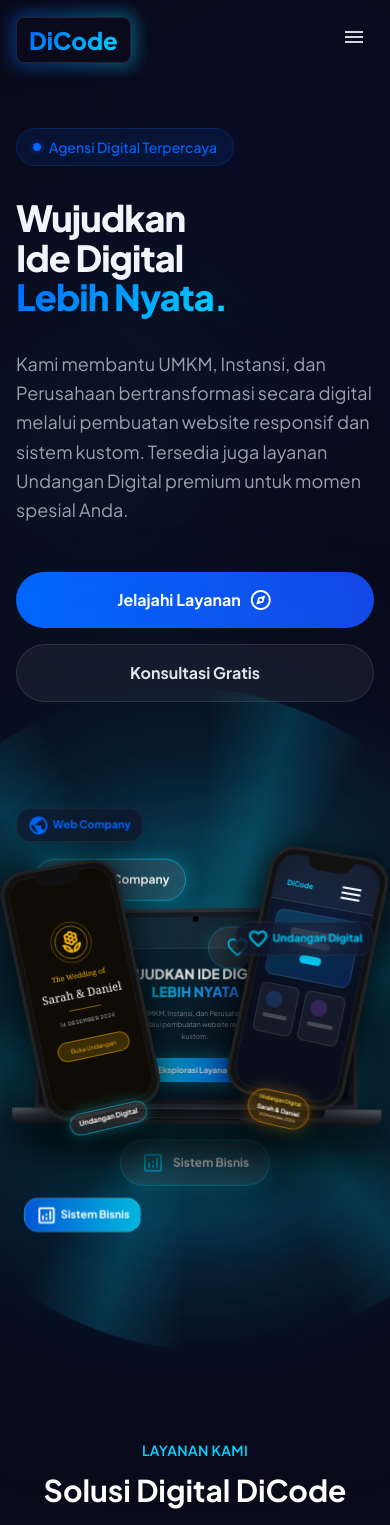
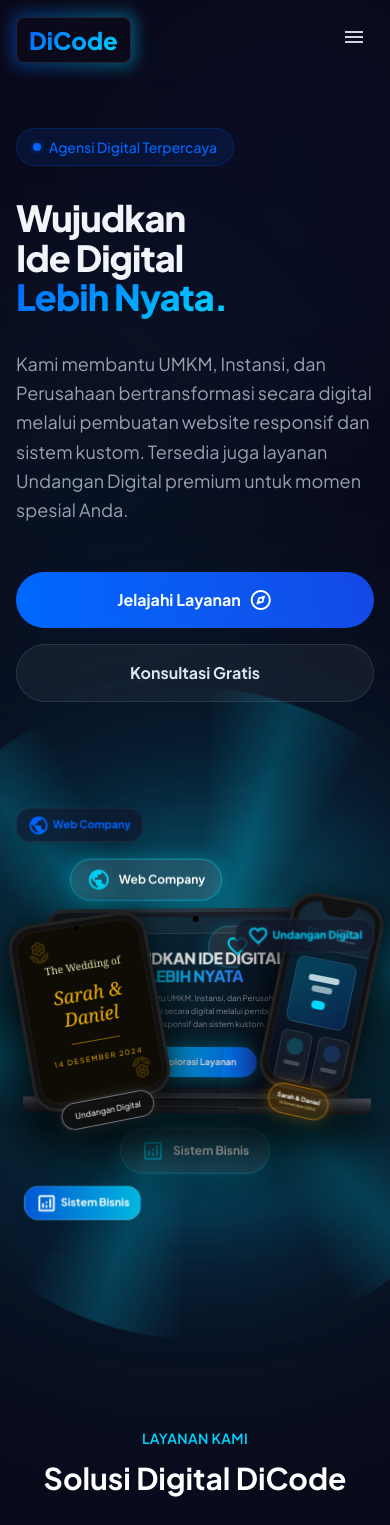
Before and after one commit to dmakapeli-prog/dtech-website, a Next.js app: page / in a window 390 px wide. Shown: the top 1525 px of the page. Built offline with nearby package versions, Linux system fonts and the light colour scheme.

Commit message:
Rebuild hero mockup - tablet laptop HP layout DiCode

```diff
--- a/app/page.js
+++ b/app/page.js
@@ -286,7 +286,7 @@ export default function Home() {
 
 const HeroMockup = () => {
   return (
-    <div className="relative w-full max-w-5xl mx-auto flex items-center justify-center py-20 md:py-32" style={{ perspective: '1200px' }}>
+    <div className="relative w-full max-w-6xl mx-auto flex items-center justify-center py-20 md:py-32" style={{ perspective: '1200px' }}>
       <style>{`
         @keyframes float-mockup {
           0%, 100% { transform: translateY(0px); }
@@ -298,7 +298,7 @@ const HeroMockup = () => {
         }
         @keyframes pulse-glow {
           0%, 100% { opacity: 0.4; transform: scale(1); }
-          50% { opacity: 0.7; transform: scale(1.1); }
+          50% { opacity: 0.8; transform: scale(1.1); }
         }
         @keyframes ray-spin {
           0% { transform: rotate(0deg); }
@@ -328,9 +328,9 @@ const HeroMockup = () => {
 
       {/* Spotlight and Rays behind everything */}
       <div className="absolute top-1/2 left-1/2 -translate-x-1/2 -translate-y-1/2 w-[120%] h-[120%] z-0 pointer-events-none flex items-center justify-center">
-        <div className="absolute w-[60%] h-[60%] bg-[#00D9FF] blur-[100px] md:blur-[120px] rounded-full opacity-60 animate-pulse-glow"></div>
-        <div className="absolute w-[80%] h-[80%] bg-[#00D9FF] blur-[150px] rounded-full opacity-30"></div>
-        <div className="absolute w-[150%] h-[150%] opacity-20 animate-ray-spin rounded-full" style={{
+        <div className="absolute w-[60%] h-[60%] bg-[#00D9FF] blur-[100px] md:blur-[140px] rounded-full opacity-70 animate-pulse-glow"></div>
+        <div className="absolute w-[80%] h-[80%] bg-[#00D9FF] blur-[180px] rounded-full opacity-40"></div>
+        <div className="absolute w-[150%] h-[150%] opacity-25 animate-ray-spin rounded-full" style={{
           background: 'conic-gradient(from 0deg at 50% 50%, transparent 0deg, rgba(0,217,255,0.8) 15deg, transparent 30deg, transparent 60deg, rgba(0,217,255,0.8) 75deg, transparent 90deg, transparent 120deg, rgba(0,217,255,0.8) 135deg, transparent 150deg, transparent 180deg, rgba(0,217,255,0.8) 195deg, transparent 210deg, transparent 240deg, rgba(0,217,255,0.8) 255deg, transparent 270deg, transparent 300deg, rgba(0,217,255,0.8) 315deg, transparent 330deg, transparent 360deg)'
         }}></div>
       </div>
@@ -339,8 +339,8 @@ const HeroMockup = () => {
       <div className="relative w-full flex items-center justify-center z-10 animate-float-mockup">
 
         {/* FLOATING BADGES (Independent of devices) */}
-        {/* Top Left: Web Company */}
-        <div className="absolute -top-10 left-[5%] md:left-[10%] z-50 animate-float-badge">
+        {/* Top Center-Left: Web Company */}
+        <div className="absolute -top-10 left-[15%] md:left-[25%] z-50 animate-float-badge">
           <div className="bg-white/10 backdrop-blur-md border border-[#00D9FF]/50 px-4 py-2 rounded-full flex items-center gap-2 shadow-[0_0_20px_rgba(0,217,255,0.3)]">
             <span className="material-symbols-outlined text-[#00D9FF] text-sm md:text-base">public</span>
             <span className="text-white font-bold text-xs md:text-sm">Web Company</span>
@@ -363,9 +363,50 @@ const HeroMockup = () => {
           </div>
         </div>
 
+        {/* TABLET KIRI (UNDANGAN DIGITAL) */}
+        <div
+          className="absolute left-[0%] md:left-[2%] bottom-[5%] md:bottom-[-2%] w-[38%] md:w-[28%] max-w-[240px] z-40 drop-shadow-[0_25px_45px_rgba(0,0,0,0.8)] group"
+          style={{ transform: 'rotate(-10deg) rotateY(15deg) translateZ(40px)' }}
+        >
+          {/* Tablet Frame */}
+          <div className="w-full aspect-[3/4] bg-[#111] rounded-[1.5rem] md:rounded-[2.5rem] border-[3px] md:border-[8px] border-[#222] relative flex flex-col p-1 md:p-2 overflow-hidden shadow-[0_0_25px_rgba(0,0,0,0.6)]">
+            {/* Camera */}
+            <div className="absolute top-1 md:top-2 left-1/2 -translate-x-1/2 w-1 md:w-2 h-1 md:h-2 bg-black rounded-full z-50"></div>
+
+            {/* Screen Content - Undangan Pernikahan */}
+            <div className="flex-1 bg-[#0f0c05] rounded-[1.2rem] md:rounded-[2rem] relative overflow-hidden flex flex-col border border-white/5">
+              <div className="absolute top-0 left-0 w-full h-full bg-[radial-gradient(ellipse_at_top,_var(--tw-gradient-stops))] from-yellow-600/10 via-[#0f0c05] to-[#0f0c05]"></div>
+
+              {/* Ornamen bunga emas sudut */}
+              <div className="absolute top-0 left-0 p-2 md:p-4 text-yellow-500/40 opacity-50 transform -scale-x-100">
+                 <span className="material-symbols-outlined text-3xl md:text-5xl">local_florist</span>
+              </div>
+              <div className="absolute bottom-0 right-0 p-2 md:p-4 text-yellow-500/40 opacity-50 transform rotate-180">
+                 <span className="material-symbols-outlined text-3xl md:text-5xl">local_florist</span>
+              </div>
+
+              <div className="flex-1 flex flex-col items-center justify-center p-4 text-center relative z-10">
+                <h3 className="text-[10px] md:text-[14px] lg:text-[16px] font-serif text-yellow-100/90 mb-2">The Wedding of</h3>
+                <h2 className="text-[18px] md:text-[28px] lg:text-[36px] font-serif text-yellow-500 mb-3 md:mb-5 leading-tight italic">Sarah & Daniel</h2>
+
+                <div className="w-12 md:w-20 h-px bg-yellow-500/50 mb-3 md:mb-5"></div>
+
+                <p className="text-[7px] md:text-[10px] lg:text-[12px] text-yellow-500 font-sans tracking-[0.2em] md:tracking-[0.3em]">14 DESEMBER 2024</p>
+              </div>
+            </div>
+          </div>
+
+          {/* Badge under Tablet */}
+          <div className="absolute -bottom-5 md:-bottom-8 left-1/2 -translate-x-1/2 w-full md:w-[120%] flex justify-center z-50">
+            <div className="bg-[#111]/80 backdrop-blur-md border border-gray-300/50 px-3 md:px-5 py-1.5 md:py-2 rounded-full flex items-center justify-center shadow-[0_0_15px_rgba(255,255,255,0.1)] whitespace-nowrap">
+               <span className="text-gray-200 font-medium text-[8px] md:text-[12px] lg:text-sm">Undangan Digital</span>
+            </div>
+          </div>
+        </div>
+
         {/* LAPTOP (CENTER) */}
         <div
-          className="relative w-[90%] md:w-[70%] max-w-[800px] z-30 drop-shadow-[0_30px_50px_rgba(0,0,0,0.8)]"
+          className="relative w-[85%] md:w-[65%] max-w-[800px] z-30 drop-shadow-[0_30px_50px_rgba(0,0,0,0.8)]"
           style={{ transform: 'rotateY(-5deg) rotateX(5deg) translateZ(0px)' }}
         >
           {/* Laptop Screen Frame */}
@@ -380,7 +421,7 @@ const HeroMockup = () => {
 
               {/* Navbar */}
               <div className="w-full h-8 md:h-14 border-b border-white/10 flex items-center px-4 md:px-6 relative z-10 bg-white/5 backdrop-blur-sm justify-between">
-                <span className="text-xs md:text-base font-extrabold text-white tracking-wider">DiCode</span>
+                <span className="text-xs md:text-base font-extrabold text-[#00D9FF] tracking-wider">DiCode</span>
                 <div className="hidden md:flex gap-6">
                   <div className="w-10 h-1.5 bg-white/20 rounded-full"></div>
                   <div className="w-10 h-1.5 bg-white/20 rounded-full"></div>
@@ -390,14 +431,14 @@ const HeroMockup = () => {
 
               {/* Hero Content on Screen */}
               <div className="flex-1 flex flex-col items-center justify-center p-4 md:p-6 text-center relative z-10">
-                <h2 className="text-[14px] md:text-[32px] lg:text-[36px] font-black text-white leading-tight mb-2 md:mb-4">
+                <h2 className="text-[16px] md:text-[32px] lg:text-[40px] font-black text-white leading-[1.1] mb-2 md:mb-5 tracking-tight">
                   WUJUDKAN IDE DIGITAL <br/>
                   <span className="text-transparent bg-clip-text bg-gradient-to-r from-[#00D9FF] to-blue-500">LEBIH NYATA</span>
                 </h2>
-                <p className="text-[7px] md:text-[12px] lg:text-[14px] text-gray-400 max-w-[80%] md:max-w-[70%] mb-4 md:mb-8 leading-relaxed">
+                <p className="text-[8px] md:text-[12px] lg:text-[14px] text-gray-400 max-w-[80%] md:max-w-[70%] mb-4 md:mb-8 leading-relaxed">
                   Kami membantu UMKM, Instansi, dan Perusahaan bertransformasi secara digital melalui pembuatan website responsif dan sistem kustom.
                 </p>
-                <div className="px-4 py-1.5 md:px-8 md:py-3 bg-gradient-to-r from-[#00D9FF] to-blue-600 rounded-full text-white text-[8px] md:text-[14px] font-bold shadow-[0_0_20px_rgba(0,217,255,0.4)]">
+                <div className="px-5 py-2 md:px-8 md:py-3.5 bg-gradient-to-r from-[#00D9FF] to-blue-600 rounded-full text-white text-[9px] md:text-[14px] font-bold shadow-[0_0_20px_rgba(0,217,255,0.4)]">
                   Eksplorasi Layanan
                 </div>
 
@@ -427,52 +468,9 @@ const HeroMockup = () => {
           </div>
         </div>
 
-        {/* HP KIRI (UNDANGAN DIGITAL) */}
-        <div
-          className="absolute left-[0%] md:left-[5%] bottom-[5%] md:bottom-[-5%] w-[32%] md:w-[25%] max-w-[180px] z-40 drop-shadow-[0_20px_40px_rgba(0,0,0,0.8)] group"
-          style={{ transform: 'rotate(-12deg) rotateY(15deg) translateZ(50px)' }}
-        >
-          {/* Phone Frame */}
-          <div className="w-full aspect-[9/19] bg-[#111] rounded-[1.5rem] md:rounded-[2rem] border-[3px] md:border-[6px] border-[#222] relative flex flex-col p-1 md:p-1.5 overflow-hidden shadow-[0_0_20px_rgba(0,0,0,0.5)]">
-            {/* Notch */}
-            <div className="absolute top-1 md:top-1.5 left-1/2 -translate-x-1/2 w-[40%] h-3 md:h-4 bg-[#111] rounded-b-xl z-50"></div>
-
-            {/* Screen Content - Undangan Pernikahan */}
-            <div className="flex-1 bg-[#0f0c05] rounded-[1.2rem] md:rounded-[1.5rem] relative overflow-hidden flex flex-col border border-white/5">
-              <div className="absolute top-0 left-0 w-full h-full bg-[radial-gradient(ellipse_at_top,_var(--tw-gradient-stops))] from-yellow-600/20 via-[#0f0c05] to-[#0f0c05]"></div>
-
-              <div className="flex-1 flex flex-col items-center justify-center p-2 md:p-4 text-center relative z-10">
-                <div className="w-10 h-10 md:w-16 md:h-16 border border-yellow-500/30 rounded-full flex items-center justify-center mb-2 md:mb-4 relative">
-                   <div className="absolute w-8 h-8 md:w-12 md:h-12 border border-yellow-500/50 rounded-full rotate-45"></div>
-                   <span className="material-symbols-outlined text-yellow-500 text-lg md:text-2xl">local_florist</span>
-                </div>
-
-                <h3 className="text-[7px] md:text-[12px] lg:text-[14px] font-serif text-yellow-500 mb-1">The Wedding of</h3>
-                <h2 className="text-[11px] md:text-[18px] lg:text-[22px] font-serif text-white mb-2 md:mb-4 leading-tight">Sarah & Daniel</h2>
-
-                <div className="w-8 md:w-12 h-px bg-yellow-500/50 mb-2 md:mb-4"></div>
-
-                <p className="text-[5px] md:text-[8px] lg:text-[10px] text-gray-300 font-sans tracking-widest">14 DESEMBER 2024</p>
-
-                <div className="mt-3 md:mt-6 px-3 py-1 md:px-4 md:py-1.5 bg-yellow-500/20 border border-yellow-500/50 rounded-full text-yellow-500 text-[6px] md:text-[10px]">
-                  Buka Undangan
-                </div>
-              </div>
-            </div>
-          </div>
-
-          {/* Badge under HP KIRI */}
-          <div className="absolute -bottom-4 md:-bottom-6 left-1/2 -translate-x-1/2 w-full md:w-[110%] flex justify-center z-50">
-            <div className="bg-white/10 backdrop-blur-md border border-[#00D9FF]/50 px-2 md:px-3 py-1 md:py-1.5 rounded-full flex items-center justify-center shadow-[0_0_15px_rgba(0,217,255,0.3)] whitespace-nowrap">
-               <span className="text-white font-bold text-[7px] md:text-[10px] lg:text-xs">Undangan Digital</span>
-            </div>
-          </div>
-        </div>
-
-
         {/* HP KANAN (WEBSITE BISNIS) */}
         <div
-          className="absolute right-[0%] md:right-[5%] bottom-[10%] md:bottom-[0%] w-[32%] md:w-[25%] max-w-[180px] z-40 drop-shadow-[0_20px_40px_rgba(0,0,0,0.8)] group"
+          className="absolute right-[0%] md:right-[2%] bottom-[10%] md:bottom-[5%] w-[25%] md:w-[18%] max-w-[140px] z-40 drop-shadow-[0_20px_40px_rgba(0,0,0,0.8)] group"
           style={{ transform: 'rotate(12deg) rotateY(-15deg) translateZ(60px)' }}
         >
           {/* Phone Frame */}
@@ -482,7 +480,7 @@ const HeroMockup = () => {
 
             {/* Screen Content - Website Bisnis */}
             <div className="flex-1 bg-[#0a0f1d] rounded-[1.2rem] md:rounded-[1.5rem] relative overflow-hidden flex flex-col border border-white/5">
-              <div className="absolute top-0 right-0 w-24 h-24 md:w-32 md:h-32 bg-blue-500/20 blur-2xl rounded-full"></div>
+              <div className="absolute top-0 right-0 w-24 h-24 md:w-32 md:h-32 bg-[#00D9FF]/20 blur-2xl rounded-full"></div>
 
               {/* Header */}
               <div className="pt-4 pb-1 md:pt-6 md:pb-2 px-3 md:px-4 border-b border-white/10 flex justify-between items-center bg-white/5">
@@ -493,19 +491,19 @@ const HeroMockup = () => {
               {/* Body */}
               <div className="flex-1 p-2 md:p-3 space-y-2 md:space-y-3">
                 {/* Hero */}
-                <div className="w-full h-16 md:h-24 bg-gradient-to-br from-[#00D9FF]/20 to-blue-600/20 rounded-lg md:rounded-xl border border-white/10 flex flex-col justify-center items-center p-2 text-center">
+                <div className="w-full h-16 md:h-20 bg-gradient-to-br from-[#00D9FF]/20 to-blue-600/20 rounded-lg border border-white/10 flex flex-col justify-center items-center p-2 text-center">
                    <div className="w-3/4 h-1.5 md:h-2 bg-white/80 rounded-full mb-1"></div>
-                   <div className="w-1/2 h-1.5 md:h-2 bg-white/60 rounded-full mb-2 md:mb-3"></div>
-                   <div className="w-1/3 h-2 md:h-4 bg-[#00D9FF] rounded-full"></div>
+                   <div className="w-1/2 h-1.5 md:h-2 bg-white/60 rounded-full mb-2"></div>
+                   <div className="w-1/3 h-2 md:h-3 bg-[#00D9FF] rounded-full"></div>
                 </div>
                 {/* Cards */}
                 <div className="flex gap-1.5 md:gap-2">
-                  <div className="flex-1 h-12 md:h-16 bg-white/5 rounded-md md:rounded-lg border border-white/10 p-1.5 md:p-2">
-                     <div className="w-4 h-4 md:w-6 md:h-6 rounded-full bg-blue-500/20 mb-1.5 md:mb-2"></div>
+                  <div className="flex-1 h-12 md:h-14 bg-white/5 rounded-md border border-white/10 p-1.5">
+                     <div className="w-4 h-4 md:w-5 md:h-5 rounded-full bg-[#00D9FF]/20 mb-1.5"></div>
                      <div className="w-full h-1 bg-white/20 rounded-full"></div>
                   </div>
-                  <div className="flex-1 h-12 md:h-16 bg-white/5 rounded-md md:rounded-lg border border-white/10 p-1.5 md:p-2">
-                     <div className="w-4 h-4 md:w-6 md:h-6 rounded-full bg-purple-500/20 mb-1.5 md:mb-2"></div>
+                  <div className="flex-1 h-12 md:h-14 bg-white/5 rounded-md border border-white/10 p-1.5">
+                     <div className="w-4 h-4 md:w-5 md:h-5 rounded-full bg-blue-500/20 mb-1.5"></div>
                      <div className="w-full h-1 bg-white/20 rounded-full"></div>
                   </div>
                 </div>
@@ -514,11 +512,10 @@ const HeroMockup = () => {
           </div>
 
           {/* Badge under HP KANAN */}
-          <div className="absolute -bottom-6 md:-bottom-8 left-1/2 -translate-x-1/2 w-[120%] flex justify-center z-50">
-            <div className="bg-gradient-to-r from-amber-500/20 to-yellow-600/20 backdrop-blur-md border border-amber-500/50 px-2 md:px-3 py-1 md:py-1.5 rounded-full flex flex-col items-center justify-center shadow-[0_0_15px_rgba(245,158,11,0.3)] whitespace-nowrap">
-               <span className="text-amber-300 font-semibold text-[5px] md:text-[7px]">Undangan Digital</span>
-               <span className="text-white font-bold text-[6px] md:text-[9px] lg:text-[11px]">Sarah & Daniel</span>
-               <span className="text-amber-200 text-[4px] md:text-[6px] lg:text-[8px]">14 Desember 2024</span>
+          <div className="absolute -bottom-6 md:-bottom-8 left-1/2 -translate-x-1/2 w-[140%] md:w-[150%] flex justify-center z-50">
+            <div className="bg-gradient-to-r from-amber-500/20 to-yellow-600/20 backdrop-blur-md border border-amber-500/50 px-2 md:px-3 py-1.5 rounded-full flex flex-col items-center justify-center shadow-[0_0_15px_rgba(245,158,11,0.3)] whitespace-nowrap">
+               <span className="text-white font-bold text-[6px] md:text-[9px] lg:text-[10px]">Sarah & Daniel</span>
+               <span className="text-amber-200 text-[4px] md:text-[6px] lg:text-[7px]">14 Desember 2024</span>
             </div>
           </div>
         </div>
@@ -526,7 +523,7 @@ const HeroMockup = () => {
       </div>
 
       {/* Floor glow / reflection for entire composition */}
-      <div className="absolute bottom-0 left-1/2 -translate-x-1/2 w-[80%] h-8 md:h-12 bg-[#00D9FF]/10 blur-[30px] md:blur-[40px] rounded-[100%] z-0 pointer-events-none"></div>
+      <div className="absolute bottom-0 left-1/2 -translate-x-1/2 w-[80%] h-8 md:h-16 bg-[#00D9FF]/10 blur-[30px] md:blur-[50px] rounded-[100%] z-0 pointer-events-none"></div>
     </div>
   );
 };
```
